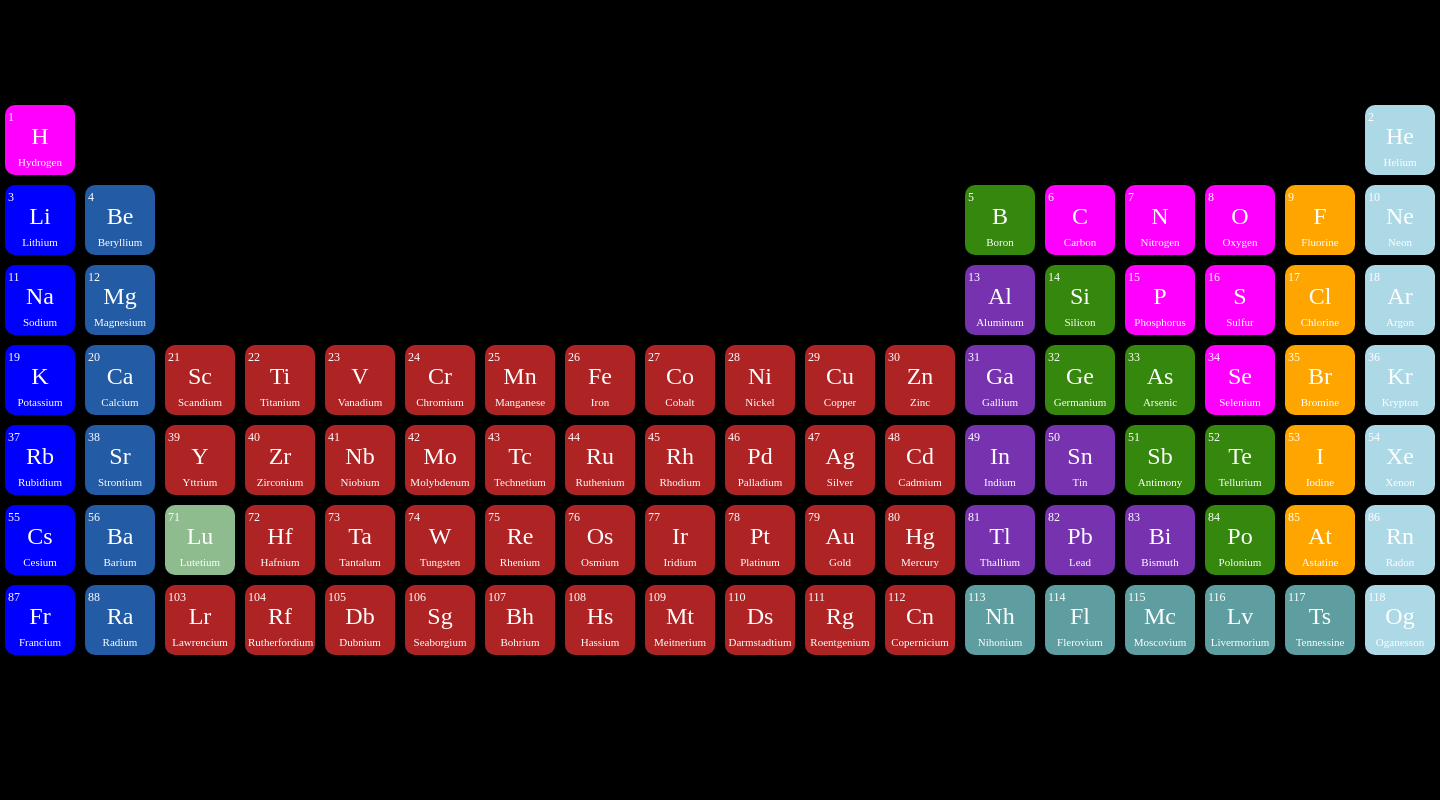
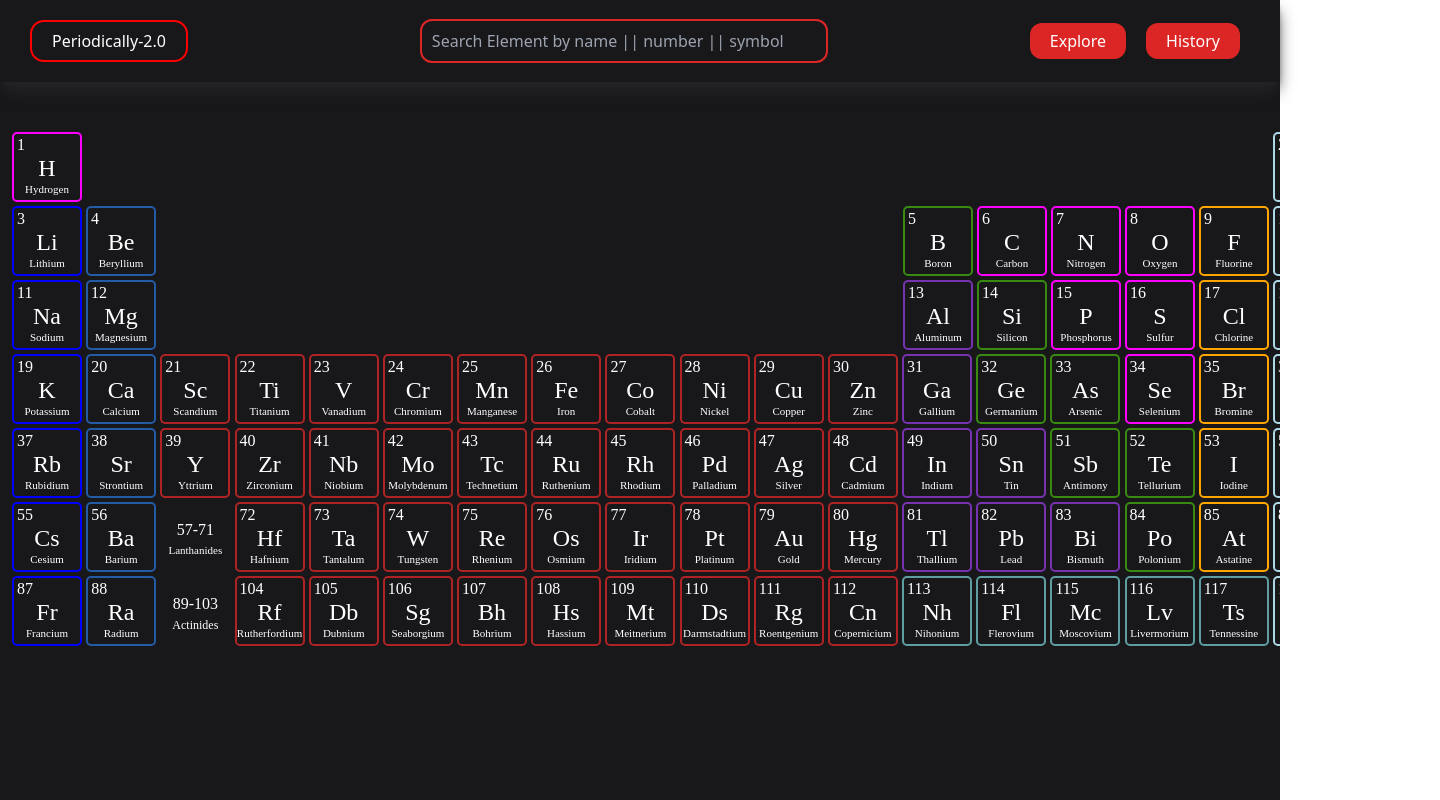
Before and after one commit to priyanshu082/periodix, a Next.js app: page / in a window 1280 px wide. Shown: the top 800 px of the page, 1440 px wide, since content can reach past the window. Built offline with nearby package versions, Linux system fonts and the light colour scheme.

Commit message:
some chnges in periodic table and search element card  is created

```diff
--- a/src/app/globals.css
+++ b/src/app/globals.css
@@ -8,54 +8,61 @@
 .element{
   height: 70px;
   width: 70px;
-  border-radius: 10px;
-  padding: 3px;
-  margin: 5px;
-  background-color: rgba(59, 58, 58, 0.789);
-  font-family: "Dancing Script", cursive;
+  border-radius: 5px;
+
+  margin: 2px;
+  font-family: "sans-serif";
   color: white;
 }
 
 .transition{
-  background-color:rgb(174, 36, 36);
+  border: 2px solid rgb(174, 36, 36);
 }
 
 .alkali{
-  background-color: blue;
+  border: 2px solid blue;
 }
 
 .alkaline{
-  background-color: rgb(35, 91, 165);
+  border: 2px solid rgb(35, 91, 165);
 }
 
 .noble{
-  background-color: lightblue;
+  border: 2px solid lightblue;
 }
 
 .metalloid{
-  background-color: rgba(62, 155, 15, 0.876);
+  border: 2px solid rgba(62, 155, 15, 0.876);
 }
 
 .nonmetal{
-background-color: fuchsia;
+border: 2px solid fuchsia;
 }
 
 .lanthanoid{
-  background-color: darkseagreen;
+  border: 2px solid darkseagreen;
 }
 
 .actinoid{
-  background-color: yellow;
+  border: 2px solid yellow;
 }
 
 .metal{
-  background-color: rgb(119, 50, 175);
+  border: 2px solid rgb(119, 50, 175);
 }
 
 .halogen{
-  background-color: orange;
+  border: 2px solid orange;
 }
 
 .post-transition{
-  background-color: cadetblue;
+  border: 2px solid cadetblue;
 }
+
+.logo{
+  width: fit-content;
+  margin: 20px 30px;
+  padding: 7px 20px;
+  border: 2px solid red;
+  border-radius: 14px;
+}
--- a/src/app/layout.js
+++ b/src/app/layout.js
@@ -1,3 +1,4 @@
+import Navabr from "@/components/Navabr";
 import "./globals.css";
 
 export const metadata = {
@@ -9,6 +10,7 @@ export default function RootLayout({ children }) {
   return (
     <html lang="en">
       <body className="">
+        <Navabr/>
        {children}
         </body>
     </html>
--- a/src/app/page.js
+++ b/src/app/page.js
@@ -49,7 +49,10 @@ export default function Home() {
   const data = require("./../../data.json");
 
   return (
-    <div className="bg-black h-[100vh] pt-[100px] absolute">
+    <div className="bg-zinc-900 overflow-x-scroll">
+   <div className="h-[100vh] mt-[130px] flex flex-col px-[10px] w-[1355px] mx-auto">
+
+      <div>
       {/* period 1 */}
       {data && (
         <div className="flex flex-row justify-between">
@@ -140,7 +143,7 @@ export default function Home() {
 
       {/* period 4 */}
       {data && (
-        <div className="flex flex-row justify-between">
+        <div className="flex flex-grow w-1/18 flex-row justify-between">
           {data.map((element, key) => (
             <div
               key={key}
@@ -181,7 +184,14 @@ export default function Home() {
                   : "hidden"
               }`}
             >
-              <Element data={element} />
+              {element.atomicNumber === "71" ? (
+                <div className="element ">
+                  <div className="text-center pt-[16px] ">57-71</div>
+                  <div className="text-[11px] text-center">Lanthanides</div>
+                </div>
+              ) : (
+                <Element data={element} />
+              )}
             </div>
           ))}
         </div>
@@ -201,12 +211,27 @@ export default function Home() {
                   : "hidden"
               }`}
             >
-              <Element data={element} />
+              {element.atomicNumber === "103" ? (
+                <div className="element ">
+                  <div className="text-center pt-[16px] ">89-103</div>
+                  <div className="text-[12px] text-center">Actinides</div>
+                </div>
+              ) : (
+                <Element data={element} />
+              )}
             </div>
           ))}
         </div>
       )}
 
+      </div>
+
+      <div>
+
+      </div>
+
+
+    </div>
     </div>
   );
 }
--- a/src/components/Element.jsx
+++ b/src/components/Element.jsx
@@ -6,14 +6,15 @@ const Element = ({data}) => {
     const parts=data.groupBlock.split(' ')
     const name=parts[0]
   return (
-    <div className='hover:scale-105 transition-all duration-300 ease-in-out'>
+    <div className='hover:scale-105 cursor-pointer transition-all duration-300 ease-in-out'>
+    <div className={`${name} element leading-[16px] pt-[3px]`}>
 
-    <div className={`${name} element`}>
-        <span className='text-[12px] absolute'>{data.atomicNumber}</span>
-        <div className='flex flex-col text-center pt-[10px]'>
+        <span className='pl-[3px]'>{data.atomicNumber}</span>
+        <div className='flex flex-col text-center justify-center items-center pt-[7px]'>
         <span className='text-[24px]'>{data.symbol}</span>
-        <span className='text-[11px]'>{data.name}</span>
+        <span className='text-[11px] pt-[5px]'>{data.name}</span>
         </div>
+
     </div>
     </div>
   )
--- /dev/null
+++ b/src/components/Navabr.jsx
@@ -0,0 +1,83 @@
+"use client";
+import React, { useState } from "react";
+import SearchElementCard from "./SearchElementCard";
+
+
+const Navabr = () => {
+  const [display, setDisplay] = useState(false);
+  const [active, setActive] = useState("");
+
+  const searchInput = [
+    { name: "Atomic Number" },
+    { name: "Name" },
+    { name: "symbol" },
+  ];
+
+  const data=require('./../../data.json')
+
+
+  return (
+    <div className="flex flex-col text-white z-50 w-full fixed bg-zinc-900 shadow-lg shadow-zinc-800 ">
+      <div className=" flex flex-row justify-between items-center pr-[40px]">
+        {/* logo */}
+        <div className="logo">Periodically-2.0</div>
+
+        {/* searchbar */}
+        <div
+          onClick={() => setDisplay(!display)}
+          className="border-[2px] border-red-600 rounded-xl px-[10px]"
+        >
+          <input
+            className="bg-transparent h-[40px] w-[30vw] outline-none"
+            placeholder="Search Element by name || number || symbol"
+          />
+        </div>
+
+        {/* {history page},explore page */}
+        <div className="flex flex-row gap-5">
+        <div className=" bg-red-600 text-white px-[20px] py-[6px] rounded-xl">
+          Explore
+        </div>
+        <div className=" bg-red-600 text-white px-[20px] py-[6px] rounded-xl">
+          History
+        </div>
+        </div>
+
+      </div>
+
+      <div
+        className={`${
+          display ? " flex flex-col" : " hidden"
+        } bg-transparent w-[33vw] ml-[32.5vw] justify-center items-center`}
+      >
+        {/* name || symbol || number */}
+        <div className="flex flex-row w-full ">
+          {searchInput.map((data, key) => (
+            <div
+              key={key}
+              onClick={() => setActive(data.name)}
+              className={`${
+                active === data.name ? "bg-red-600" : " "
+              } cursor-pointer transition-colors duration-500 ease-in-out border-[1px] py-[3px] border-red-600 rounded-md text-center text-[14px] font-bold mr-[2px] w-1/3`}
+            >
+              {data.name}
+            </div>
+          ))}
+        </div>
+
+
+        {/* div for dispplayin searching result */}
+        <div className="mt-[30px] w-[100%] h-[300px] overflow-scroll ">
+            {data.map((data,key)=>(
+             <SearchElementCard data={data}/>
+            // <div>priyanshu</div>
+            ))}
+        </div>
+
+      </div>
+
+    </div>
+  );
+};
+
+export default Navabr;
--- /dev/null
+++ b/src/components/SearchElementCard.jsx
@@ -0,0 +1,18 @@
+import React from 'react'
+import Element from './Element'
+
+const SearchElementCard = ({data}) => {
+
+  return (
+    <div className='w-[100%] bg-transparent flex flex-row items-center border-[1px] p-[5px] mt-[5px] rounded-md hover:scale-[98%] transition-all duration-300 ease-in-out'>
+          <div className=''>
+                <Element data={data}/>
+            </div>
+            <div className='ml-[10px]'>
+                {data.name}
+            </div>
+    </div>
+  )
+}
+
+export default SearchElementCard
```
